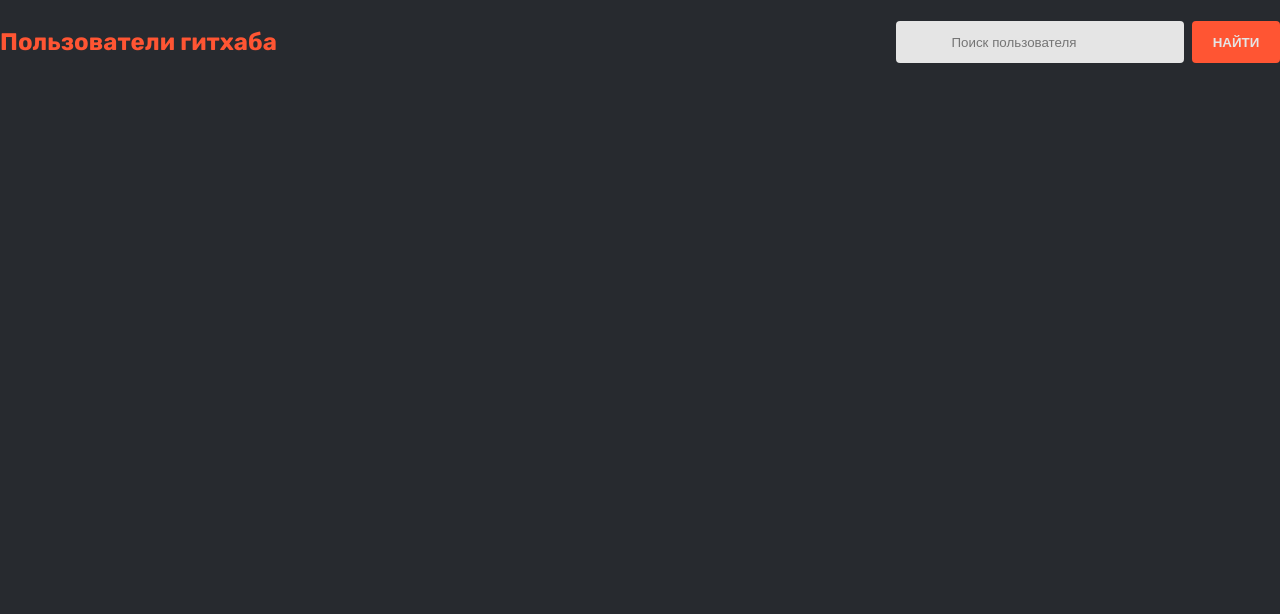
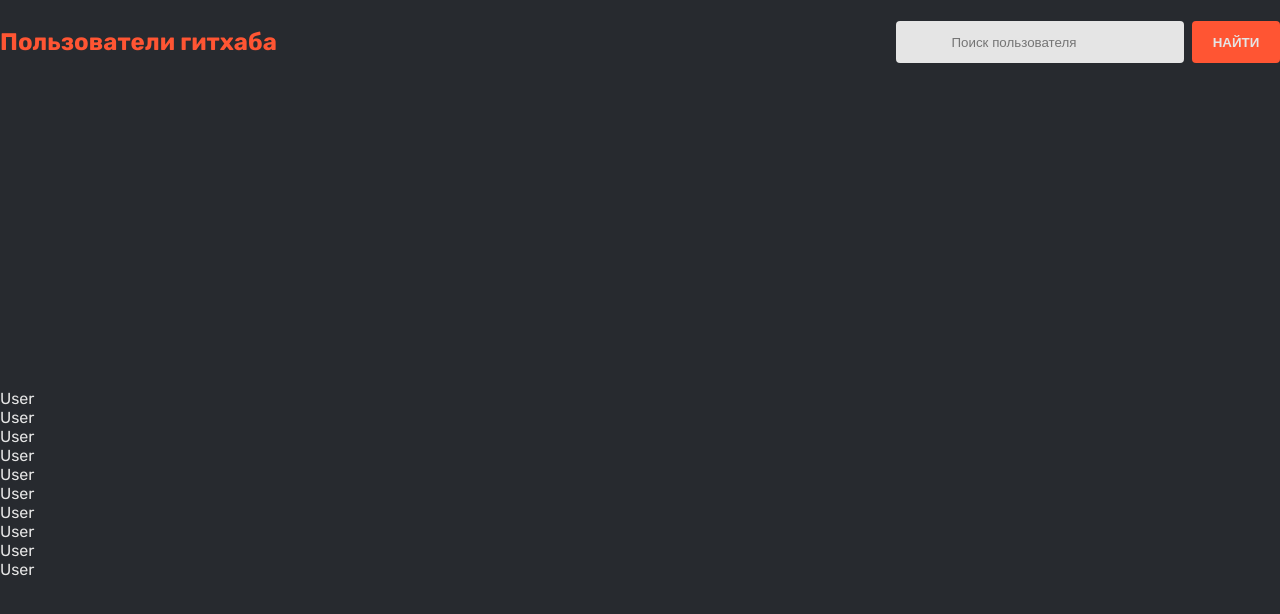
Before and after one commit to BRIT47rus/gitUsers, a React app: page / in a window 1280 px wide. Shown: the top 614 px of the page. Built offline with nearby package versions, Linux system fonts and the light colour scheme.

Commit message:
started creating Content >Users > user

```diff
--- a/src/components/App/App.tsx
+++ b/src/components/App/App.tsx
@@ -1,9 +1,11 @@
+import { Content } from '../Content/Content';
 import Header from '../Header/Header';
 import './App.css';
 export const App = () => {
   return (
     <div className="App">
       <Header />
+      <Content/>
     </div>
   );
 };
--- /dev/null
+++ b/src/components/Content/Content.css
@@ -0,0 +1,7 @@
+.Content {
+    color: var(--color-primary);
+    width: 100%;
+    height: 100%;
+    display: flex;
+    align-items: center;
+}
--- /dev/null
+++ b/src/components/Content/Content.tsx
@@ -0,0 +1,10 @@
+import { Users } from '../Users/Users';
+import './Content.css';
+
+export const Content = () => {
+  return (
+    <main className="Content">
+      <Users />
+    </main>
+  );
+};
--- /dev/null
+++ b/src/components/User/UserSmall.tsx
@@ -0,0 +1,6 @@
+
+
+
+export const UserSmall = ()=>{
+  return <div>User</div>
+}
--- /dev/null
+++ b/src/components/Users/Users.css
@@ -0,0 +1,2 @@
+.Users {
+}
--- /dev/null
+++ b/src/components/Users/Users.tsx
@@ -0,0 +1,17 @@
+import { UserSmall } from '../User/UserSmall';
+export const Users = () => {
+  return (
+    <section>
+      <UserSmall />
+      <UserSmall />
+      <UserSmall />
+      <UserSmall />
+      <UserSmall />
+      <UserSmall />
+      <UserSmall />
+      <UserSmall />
+      <UserSmall />
+      <UserSmall />
+    </section>
+  );
+};
```
Also changed, not shown: src/components/User/UserSmall.css (added).
